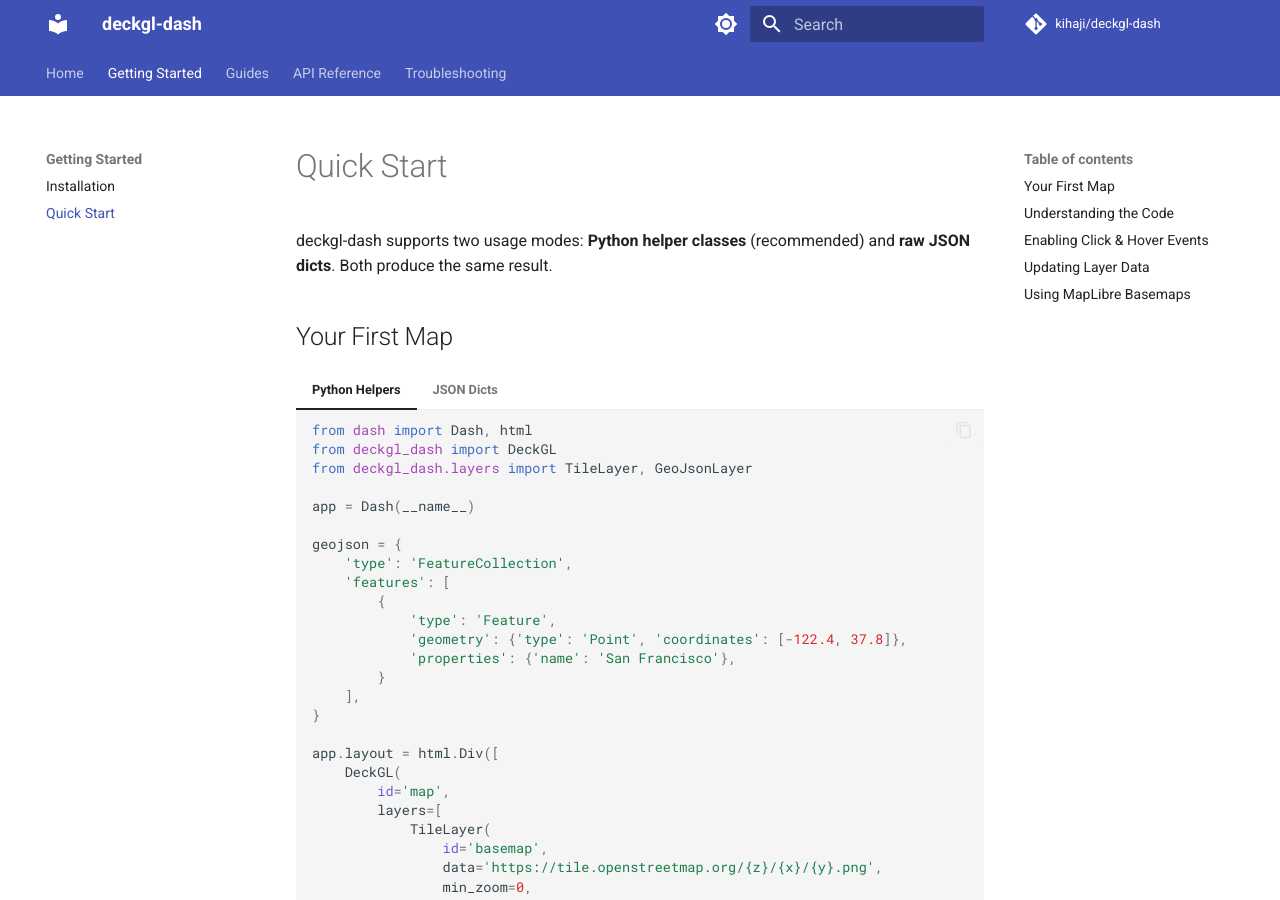
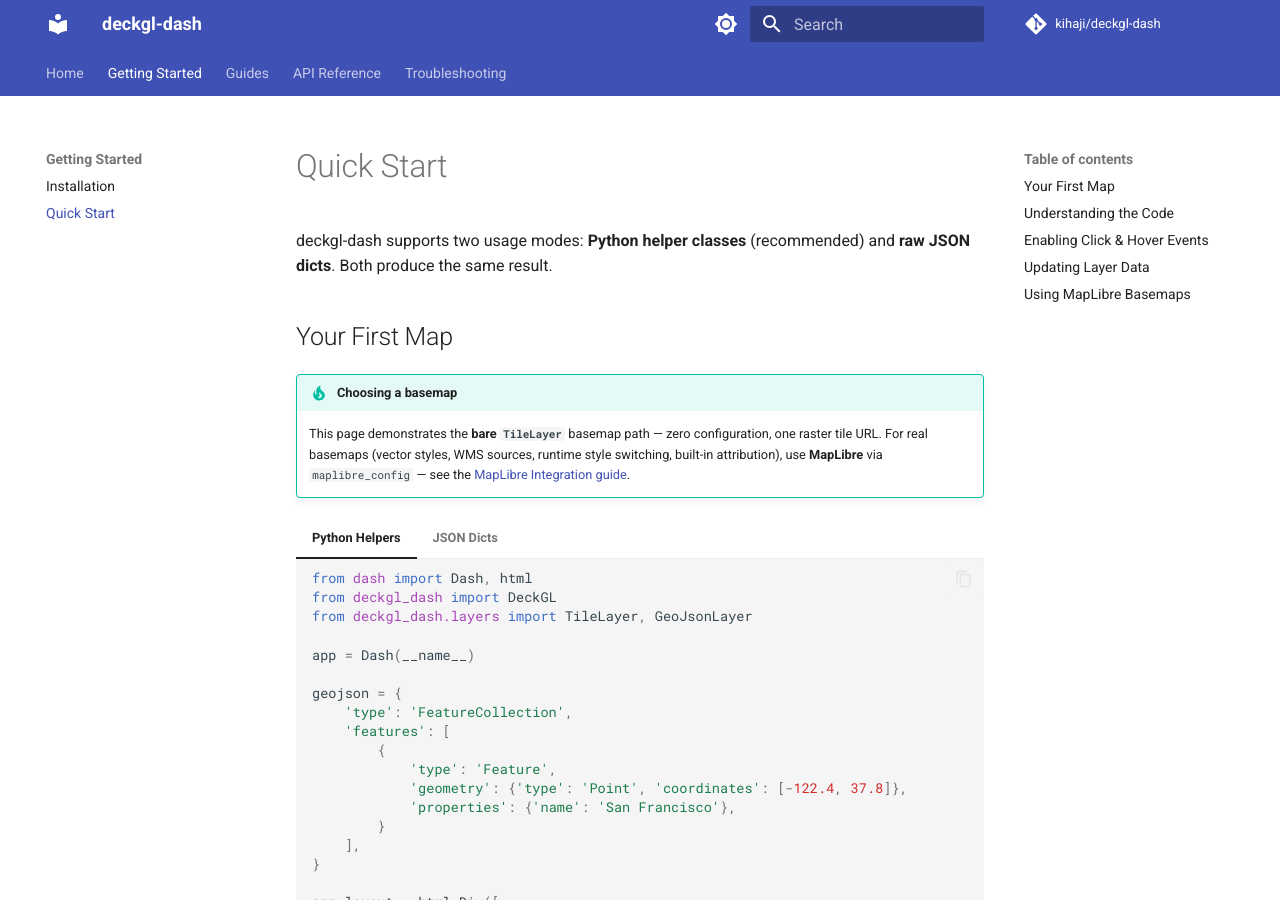
Before and after one commit to kihaji/deckgl-dash, an MkDocs documentation site: the page built from docs/getting-started/quick-start.md, in a window 1280 px wide and 900 px high. Built offline with MkDocs 1.6.1 and Material for MkDocs 9.7.7, drawn with Linux system fonts in a browser that asks for light colours; comment, search, counter and statistics services are not loaded.

Commit message:
Add "Choosing a basemap" guidance (fixes #34)
New decision section at the top of the README (MapLibre for real
basemaps/WMS/vector styles/attribution vs bare TileLayer for
zero-config or deck-only, with linked examples), and a tip on the
docs quick-start stating it demonstrates the TileLayer path and
linking the MapLibre guide.

Co-Authored-By: Claude Fable 5 <noreply@anthropic.com>
Claude-Session: https://claude.ai/code/session_01PGRQWbBW1qH3UFfDEpxixp

```diff
--- a/docs/getting-started/quick-start.md
+++ b/docs/getting-started/quick-start.md
@@ -3,6 +3,10 @@
 deckgl-dash supports two usage modes: **Python helper classes** (recommended) and **raw JSON dicts**. Both produce the same result.
 
 ## Your First Map
+
+!!! tip "Choosing a basemap"
+    This page demonstrates the **bare `TileLayer`** basemap path — zero configuration, one raster tile URL. For real basemaps (vector styles, WMS sources, runtime style switching, built-in attribution), use **MapLibre** via `maplibre_config` — see the [MapLibre Integration guide](../guides/maplibre-integration.md).
+
 
 === "Python Helpers"
 
```
Also changed, not shown: README.md (+14 -0 lines).
